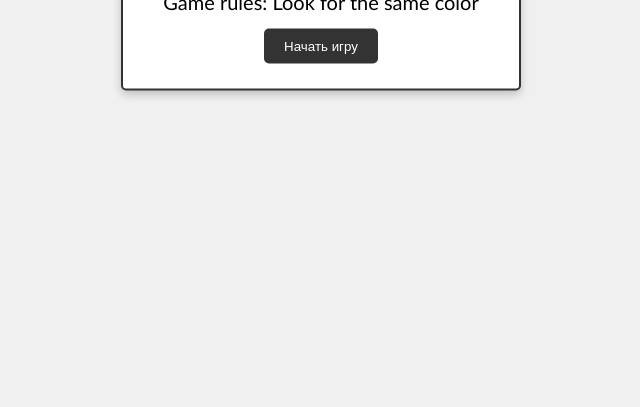
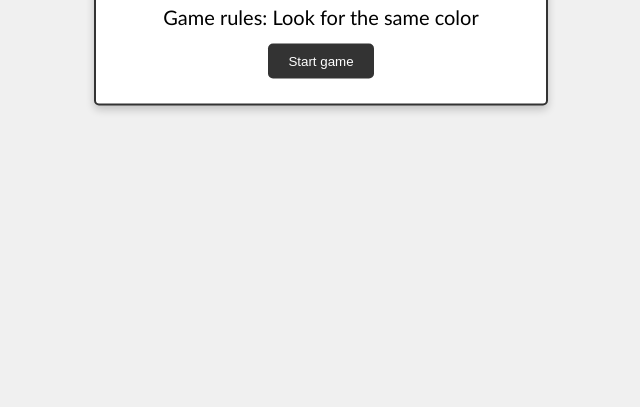
Before and after one commit to slawa-pro/Battleship, a plain HTML site: page index.html in a window 1280 px wide. Shown: the part 393-800 px from the top of the page, without its empty margins (319-959 px from the left). Drawn offline with Linux system fonts and the light colour scheme.

Commit message:
refactor: code (Fri, Oct 05, 2024 00:07:04)

```diff
--- a/index.html
+++ b/index.html
@@ -20,7 +20,7 @@
         <div class="modal-content">
           <h2 class="name-game">Color game</h2>
           <p class="rul-game">Game rules: Look for the same color</p>
-          <button id="startGameButton">Начать игру</button>
+          <button id="startGameButton">Start game</button>
         </div>
       </div>
       <div id="winningMessage" class="hidden">
--- a/main.js
+++ b/main.js
@@ -3,7 +3,6 @@ let colorPairs = [...colors, ...colors];
 let selectedCells = [];
 
 const gameContainer = document.querySelector('.game-playing');
-
 
 function startNewGame() {
   colorPairs = colorPairs.sort(() => 0.5 - Math.random());
--- a/style.css
+++ b/style.css
@@ -1,45 +1,3 @@
-html, body, div, span, object, iframe,
-h1, h2, h3, h4, h5, h6, p, blockquote, pre,
-abbr, address, cite, code,
-del, dfn, em, img, ins, kbd, q, samp,
-small, strong, sub, sup, var,
-b, i,
-dl, dt, dd, ol, ul, li,
-fieldset, form, label, legend,
-table, caption, tbody, tfoot, thead, tr, th, td,
-article, aside, canvas, details, figcaption, figure,
-footer, header, hgroup, menu, nav, section, summary,
-time, mark, audio, video {
-  margin:0;
-  padding:0;
-  border:0;
-  outline:0;
-  font-size:100%;
-  vertical-align:baseline;
-  background:transparent;
-}
-
-* {
-  box-sizing: border-box;
-}
-
-a {
-  color: inherit;
-  text-decoration: none;
-}
-
-li {
-  list-style: none;
-}
-
-img {
-  max-width: 100%;
-}
-
-html {
-  scroll-behavior: smooth;
-}
-
 body {
   font-family:'Trebuchet MS', 'Lucida Sans Unicode', 'Lucida Grande', 'Lucida Sans', Arial, sans-serif;
   font-size: 20px;
```
